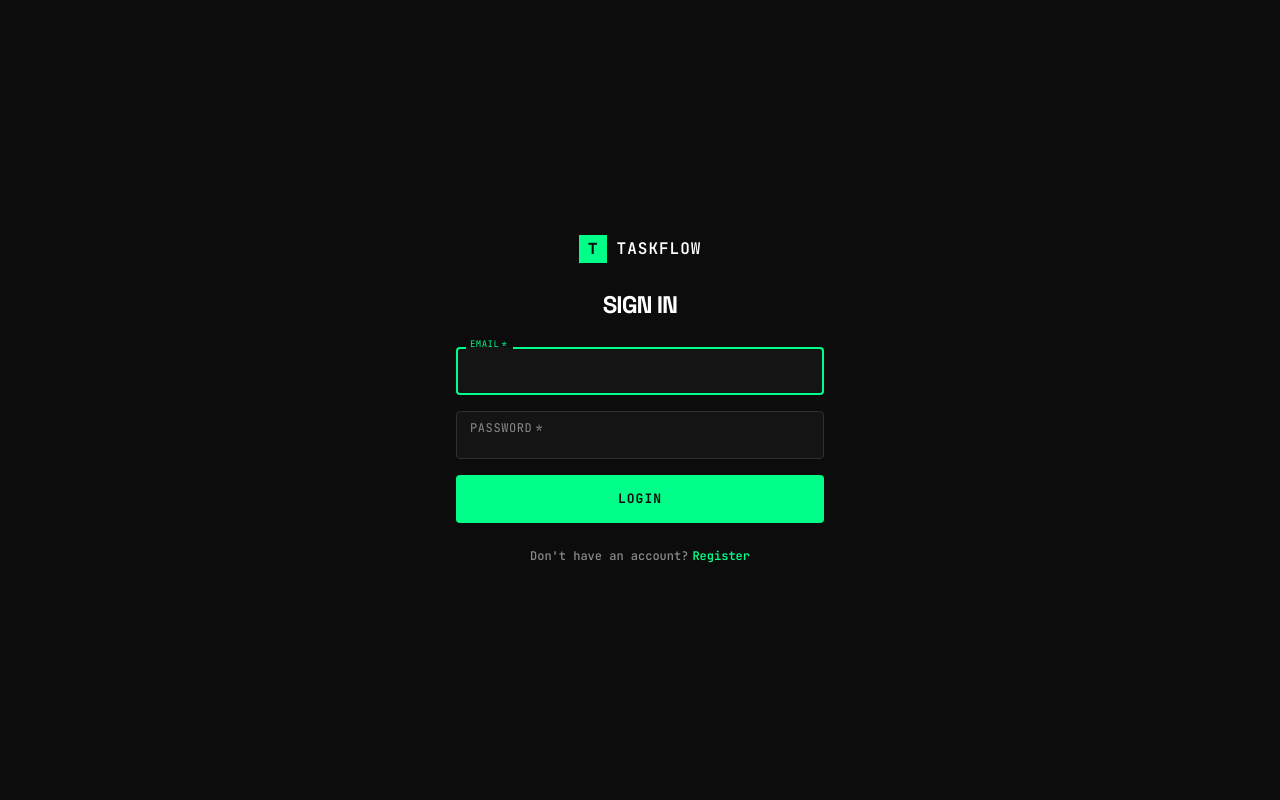
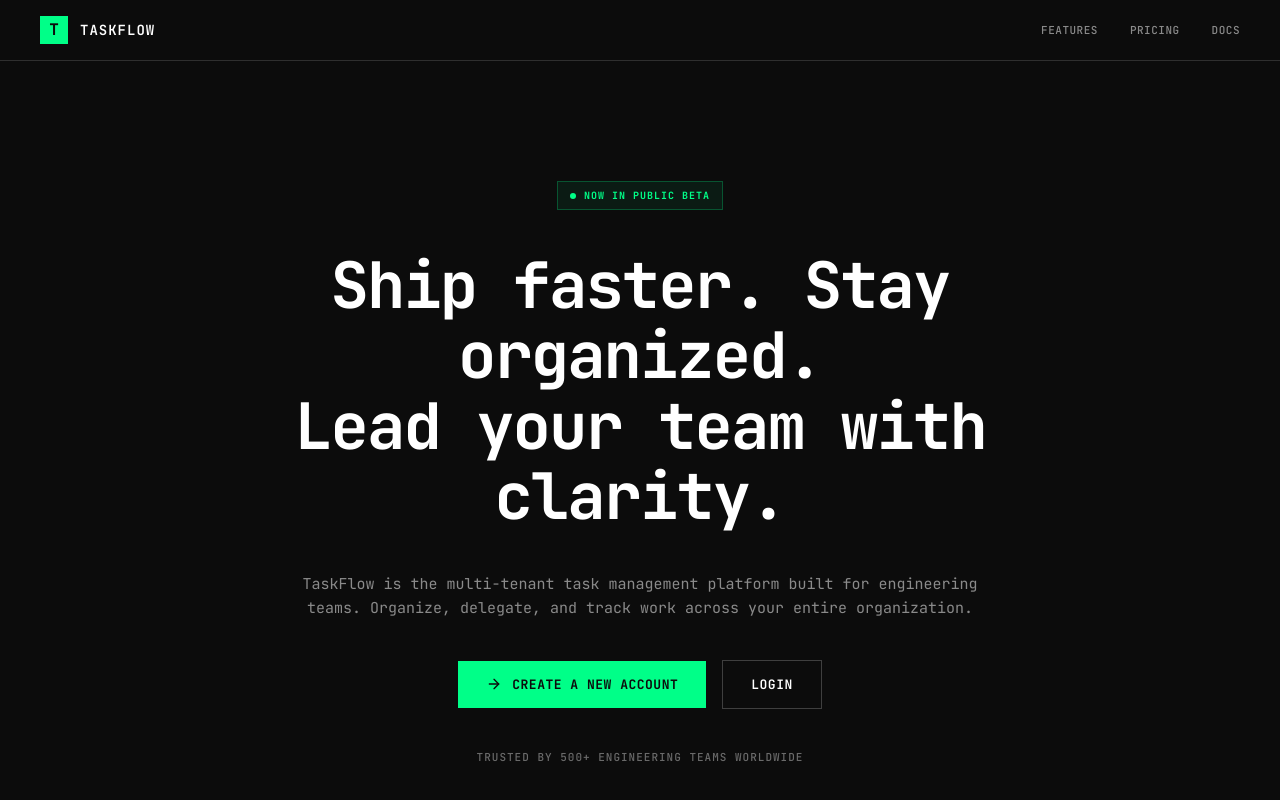
Before and after one commit to Jagaradoz/taskflow-saas, a React (Vite) app in the folder packages/frontend/: page / in a window 1280 px wide. Before the commit this address led to /login. Shown: the top 800 px of the page. Built offline with nearby package versions, Linux system fonts and the light colour scheme.

Commit message:
feat(frontend): move landing to the root path. fix org url path

```diff
--- a/packages/frontend/src/components/GuestRoute.tsx
+++ b/packages/frontend/src/components/GuestRoute.tsx
@@ -4,7 +4,8 @@ import { getAuthState } from '../mock/auth';
 export function GuestRoute(): JSX.Element {
   const auth = getAuthState();
   if (auth?.user) {
-    return <Navigate to="/" replace />;
+    const firstOrg = auth.memberships[0];
+    return <Navigate to={firstOrg ? `/app/${firstOrg.orgId}` : "/no-org"} replace />;
   }
 
   return <Outlet />;
--- a/packages/frontend/src/features/auth/components/LoginForm.tsx
+++ b/packages/frontend/src/features/auth/components/LoginForm.tsx
@@ -27,7 +27,8 @@ export function LoginForm(): JSX.Element {
           return;
         }
 
-        navigate("/", { replace: true });
+        const firstOrg = result.memberships[0];
+        navigate(firstOrg ? `/app/${firstOrg.orgId}` : "/no-org", { replace: true });
       }, 300);
     },
     [email, password, navigate],
--- a/packages/frontend/src/features/auth/components/RegisterForm.tsx
+++ b/packages/frontend/src/features/auth/components/RegisterForm.tsx
@@ -26,8 +26,9 @@ export function RegisterForm(): JSX.Element {
 
       // Simulate async delay
       setTimeout(() => {
-        mockRegister(name, email, password);
-        navigate("/", { replace: true });
+        const result = mockRegister(name, email, password);
+        const firstOrg = result?.memberships[0];
+        navigate(firstOrg ? `/app/${firstOrg.orgId}` : "/no-org", { replace: true });
       }, 300);
     },
     [name, email, password, navigate],
--- a/packages/frontend/src/features/join-requests/pages/JoinOrgPage.tsx
+++ b/packages/frontend/src/features/join-requests/pages/JoinOrgPage.tsx
@@ -41,7 +41,7 @@ const JoinOrgPage: React.FC = () => {
       <div className="flex min-h-screen flex-col bg-bg-page">
         <div className="flex h-14 items-center border-b border-border px-6">
           <Link
-            to="/"
+            to="/app"
             className="flex items-center gap-2 font-mono text-xs font-medium text-gray-500 hover:text-white"
           >
             <ArrowLeft size={14} />
@@ -66,7 +66,7 @@ const JoinOrgPage: React.FC = () => {
       {/* Top bar */}
       <div className="flex h-14 items-center border-b border-border px-6">
         <Link
-          to="/"
+          to="/app"
           className="flex items-center gap-2 font-mono text-xs font-medium text-gray-500 hover:text-white"
         >
           <ArrowLeft size={14} />
--- a/packages/frontend/src/features/join-requests/pages/MyRequestsPage.tsx
+++ b/packages/frontend/src/features/join-requests/pages/MyRequestsPage.tsx
@@ -30,7 +30,7 @@ const MyRequestsPage: React.FC = () => {
       {/* Top bar */}
       <div className="flex h-14 items-center border-b border-border px-6">
         <Link
-          to="/"
+          to="/app"
           className="flex items-center gap-2 font-mono text-xs font-medium text-gray-500 hover:text-white"
         >
           <ArrowLeft size={14} />
--- /dev/null
+++ b/packages/frontend/src/features/landing/pages/LandingPage.tsx
@@ -0,0 +1,85 @@
+import { Link } from 'react-router-dom';
+import { ArrowRight } from 'lucide-react';
+
+const LandingPage: React.FC = () => {
+  return (
+    <div className="flex min-h-screen flex-col bg-bg-page">
+      {/* Header */}
+      <header className="flex items-center justify-between border-b border-border px-10 py-4">
+        {/* Logo */}
+        <div className="flex items-center gap-3">
+          <div className="flex h-7 w-7 items-center justify-center bg-green-primary">
+            <span className="font-display text-base font-bold text-black-on-accent">
+              T
+            </span>
+          </div>
+          <span className="font-mono text-sm font-semibold tracking-[1px] text-white">
+            TASKFLOW
+          </span>
+        </div>
+
+        {/* Nav */}
+        <nav className="flex items-center gap-8">
+          <span className="font-mono text-[11px] font-medium tracking-[0.5px] text-gray-500">
+            FEATURES
+          </span>
+          <span className="font-mono text-[11px] font-medium tracking-[0.5px] text-gray-500">
+            PRICING
+          </span>
+          <span className="font-mono text-[11px] font-medium tracking-[0.5px] text-gray-500">
+            DOCS
+          </span>
+        </nav>
+      </header>
+
+      {/* Hero Section */}
+      <section className="flex flex-1 flex-col items-center gap-10 px-[120px] pb-[100px] pt-[120px]">
+        {/* Badge */}
+        <div className="flex items-center gap-2 border border-green-tint-40 bg-green-tint-10 px-3 py-1.5">
+          <div className="h-1.5 w-1.5 rounded-sm bg-green-primary" />
+          <span className="font-mono text-[10px] font-bold tracking-[1px] text-green-primary">
+            NOW IN PUBLIC BETA
+          </span>
+        </div>
+
+        {/* Headline */}
+        <h1 className="max-w-[900px] text-center font-display text-[64px] font-bold leading-[1.1] tracking-[-2px] text-white">
+          Ship faster. Stay organized.
+          <br />
+          Lead your team with clarity.
+        </h1>
+
+        {/* Subline */}
+        <p className="max-w-[700px] text-center font-mono text-[15px] font-normal leading-[1.6] text-gray-500">
+          TaskFlow is the multi-tenant task management platform built for
+          engineering teams. Organize, delegate, and track work across your
+          entire organization.
+        </p>
+
+        {/* CTAs */}
+        <div className="flex items-center gap-4">
+          <Link
+            to="/register"
+            className="flex items-center gap-2.5 bg-green-primary px-7 py-3.5 font-mono text-[13px] font-bold tracking-[0.5px] text-black-on-accent hover:brightness-90"
+          >
+            <ArrowRight size={16} />
+            CREATE A NEW ACCOUNT
+          </Link>
+          <Link
+            to="/login"
+            className="flex items-center gap-2.5 border border-border-light px-7 py-3.5 font-mono text-[13px] font-semibold tracking-[0.5px] text-white hover:bg-bg-subtle"
+          >
+            LOGIN
+          </Link>
+        </div>
+
+        {/* Trust line */}
+        <span className="font-mono text-[11px] font-medium tracking-[1px] text-gray-400">
+          TRUSTED BY 500+ ENGINEERING TEAMS WORLDWIDE
+        </span>
+      </section>
+    </div>
+  );
+};
+
+export default LandingPage;
--- a/packages/frontend/src/features/orgs/components/NoOrgState.tsx
+++ b/packages/frontend/src/features/orgs/components/NoOrgState.tsx
@@ -22,7 +22,7 @@ export const NoOrgState: React.FC = () => {
           JOIN ORGANIZATION
         </button>
         <button
-          onClick={() => navigate('/')}
+          onClick={() => navigate('/app')}
           className="flex h-11 items-center bg-green-primary px-6 font-mono text-[11px] font-bold uppercase tracking-wide text-black-on-accent hover:brightness-90"
         >
           CREATE ORGANIZATION
--- a/packages/frontend/src/router.tsx
+++ b/packages/frontend/src/router.tsx
@@ -5,6 +5,7 @@ import { ProtectedRoute } from "@/components/ProtectedRoute";
 import { GuestRoute } from "@/components/GuestRoute";
 import { DashboardLayout } from "@/components/layout/DashboardLayout";
 import { NoOrgState } from "@/features/orgs/components/NoOrgState";
+import { getAuthState } from "@/mock/auth";
 
 // Lazy-loaded pages
 const LoginPage = lazy(() => import("@/features/auth/pages/LoginPage"));
@@ -17,12 +18,31 @@ const MyInvitesPage = lazy(() => import("@/features/invites/pages/MyInvitesPage"
 const OrgRequestsPage = lazy(() => import("@/features/join-requests/pages/OrgRequestsPage"));
 const MyRequestsPage = lazy(() => import("@/features/join-requests/pages/MyRequestsPage"));
 const JoinOrgPage = lazy(() => import("@/features/join-requests/pages/JoinOrgPage"));
+const LandingPage = lazy(() => import("@/features/landing/pages/LandingPage"));
+
+function AppOrgRedirect(): JSX.Element {
+  const auth = getAuthState();
+  const firstOrg = auth?.memberships[0];
+  if (!firstOrg) {
+    return <Navigate to="/no-org" replace />;
+  }
+
+  return <Navigate to={`/app/${firstOrg.orgId}`} replace />;
+}
 
 export const router = createBrowserRouter([
-  // Guest-only routes (redirect to / if logged in)
+  // Guest-only routes (redirect to /app if logged in)
   {
     element: <GuestRoute />,
     children: [
+      {
+        path: "/",
+        element: (
+          <SuspenseLoader>
+            <LandingPage />
+          </SuspenseLoader>
+        ),
+      },
       {
         path: "/login",
         element: (
@@ -39,14 +59,6 @@ export const router = createBrowserRouter([
           </SuspenseLoader>
         ),
       },
-      {
-        path: "/landing",
-        element: (
-          <SuspenseLoader>
-            <LoginPage />
-          </SuspenseLoader>
-        ),
-      },
     ],
   },
 
@@ -55,7 +67,11 @@ export const router = createBrowserRouter([
     element: <ProtectedRoute />,
     children: [
       {
-        path: "/",
+        path: "/app",
+        element: <AppOrgRedirect />,
+      },
+      {
+        path: "/app/:orgId",
         element: <DashboardLayout />,
         children: [
           {
@@ -67,7 +83,7 @@ export const router = createBrowserRouter([
             ),
           },
           {
-            path: "members",
+            path: "member",
             element: (
               <SuspenseLoader>
                 <MembersPage />
@@ -131,7 +147,7 @@ export const router = createBrowserRouter([
     ],
   },
 
-  // Catch-all: redirect to /
+  // Catch-all: redirect to landing page
   {
     path: "*",
     element: <Navigate to="/" replace />,
```
Also changed, not shown: packages/frontend/src/components/layout/DashboardLayout.tsx (+15 -17 lines), packages/frontend/src/components/layout/Sidebar.tsx (+14 -10 lines).
